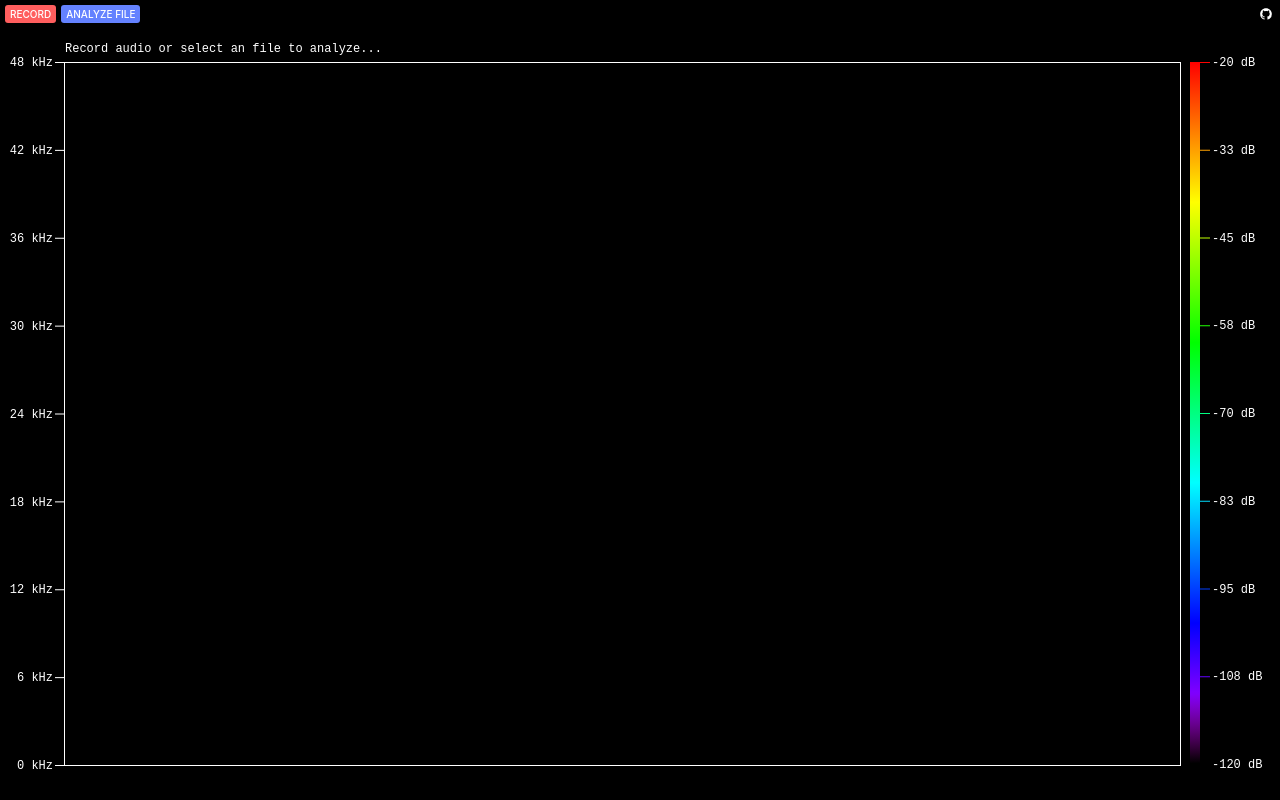
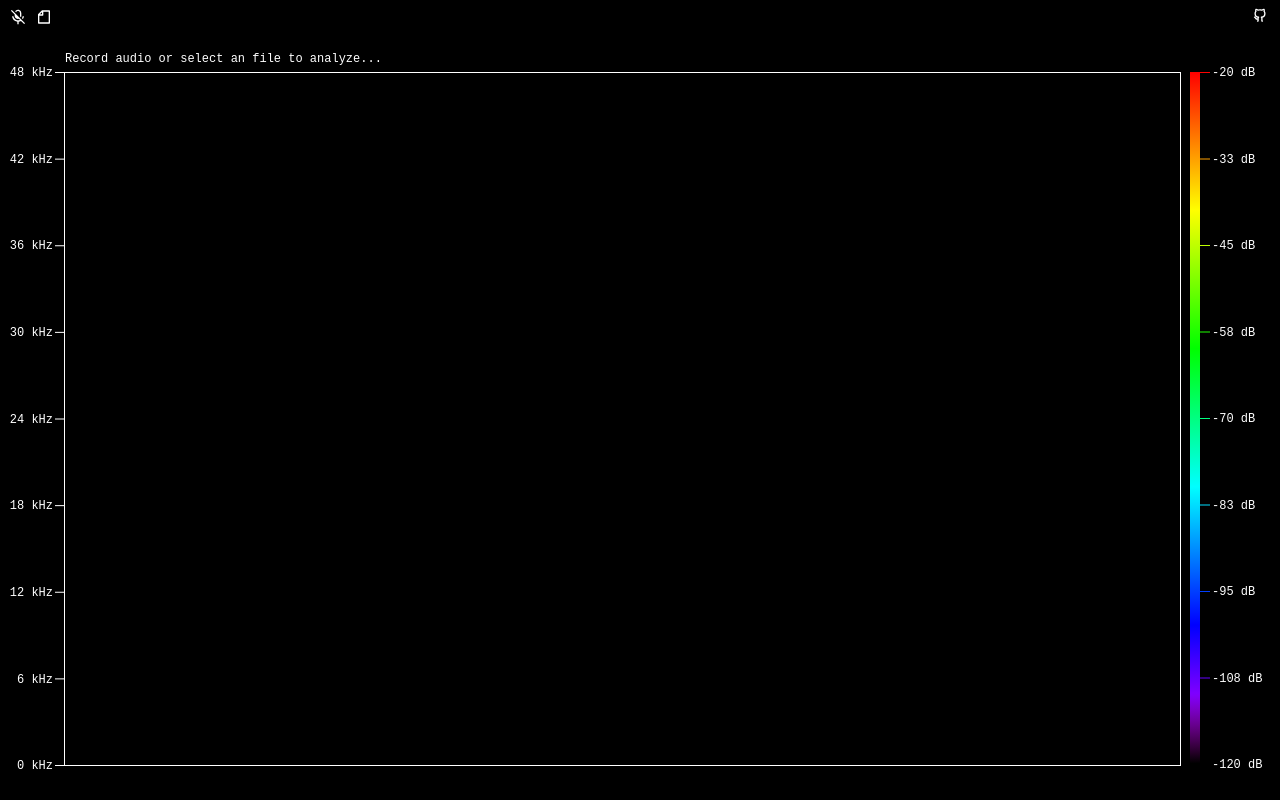
Before and after one commit to simonwep/spectrum, a Preact app: page / in a window 1280 px wide. Built offline with nearby package versions, Linux system fonts and the light colour scheme.

Commit message:
Clean up icons and global state management

```diff
--- a/src/app/components/header/Header.module.scss
+++ b/src/app/components/header/Header.module.scss
@@ -1,53 +1,19 @@
 .header {
     display: flex;
-    grid-gap: 5px;
-    padding: 5px;
+    grid-gap: 10px;
+    padding: 5px 10px;
 
     > button, a {
+        display: flex;
+        align-items: center;
         all: unset;
         color: white;
         font-size: 10px;
         font-weight: 500;
-        padding: 3px 5px;
+        height: 24px;
         border-radius: 3px;
         cursor: pointer;
         text-transform: uppercase;
-    }
-}
-
-button.startStop {
-    background: var(--btn-start-stop);
-
-    &:hover {
-        background: var(--btn-start-stop-hover);
-    }
-
-    &:focus {
-        box-shadow: var(--btn-start-stop-focus-shadow);
-    }
-}
-
-button.file {
-    background: var(--btn-file);
-
-    &:hover {
-        background: var(--btn-file-hover);
-    }
-
-    &:focus {
-        box-shadow: var(--btn-file-focus-shadow);
-    }
-}
-
-button.realtime {
-    background: var(--btn-realtime);
-
-    &:hover {
-        background: var(--btn-realtime-hover);
-    }
-
-    &:focus {
-        box-shadow: var(--btn-realtime-focus-shadow);
     }
 }
 
@@ -55,9 +21,4 @@ a.gitHubLink {
     margin-left: auto;
     background: transparent;
     padding: 2px;
-
-    > svg {
-        height: 100%;
-        fill: white;
-    }
 }
--- a/src/app/components/header/Header.tsx
+++ b/src/app/components/header/Header.tsx
@@ -3,18 +3,15 @@ import { useStore } from '@store';
 import { selectFile } from '@utils/selectFile';
 import { FunctionalComponent } from 'preact';
 import { useEffect, useState } from 'preact/hooks';
+import { Icon } from '../icon/Icon';
 import styles from './Header.module.scss';
 
 export const Header: FunctionalComponent = () => {
   const [recording, setRecording] = useState(false);
   const store = useStore();
 
-  const renderer = store.state.renderer?.type;
-
-  const toggleRealtime = () => {
-    store.setRenderer(
-      renderer && renderer !== 'file' ? undefined : { type: 'realtime' }
-    );
+  const reset = () => {
+    store.setRenderer(undefined);
   };
 
   const openFile = () => {
@@ -35,6 +32,8 @@ export const Header: FunctionalComponent = () => {
       } else {
         void instance.start();
       }
+    } else {
+      store.setRenderer({ type: 'realtime' });
     }
   };
 
@@ -50,28 +49,27 @@ export const Header: FunctionalComponent = () => {
 
   return (
     <div className={styles.header}>
-      {renderer === 'realtime' && (
-        <button className={styles.startStop} onClick={toggleRecording}>
-          {recording ? 'Pause' : 'Resume'}
+      <button className={styles.realtime} onClick={toggleRecording}>
+        <Icon icon={recording ? 'mic' : 'mic-off'} />
+      </button>
+
+      {store.state.renderer?.type === 'realtime' && (
+        <button className={styles.startStop} onClick={reset}>
+          <Icon icon="reset" />
         </button>
       )}
 
-      <button className={styles.realtime} onClick={toggleRealtime}>
-        {renderer === 'realtime' ? 'Reset' : 'Record'}
-      </button>
-
       <button className={styles.file} onClick={openFile}>
-        ANALYZE FILE
+        <Icon
+          icon={store.state.renderer?.type === 'file' ? 'file-music' : 'file'}
+        />
       </button>
 
       <a
         href="https://github.com/Simonwep/spectrum"
         className={styles.gitHubLink}
       >
-        <svg xmlns="http://www.w3.org/2000/svg" viewBox="0 0 24 24">
-          <path fill="none" d="M0 0h24v24H0z" />
-          <path d="M12 2C6.475 2 2 6.475 2 12a9.994 9.994 0 0 0 6.838 9.488c.5.087.687-.213.687-.476 0-.237-.013-1.024-.013-1.862-2.512.463-3.162-.612-3.362-1.175-.113-.288-.6-1.175-1.025-1.413-.35-.187-.85-.65-.013-.662.788-.013 1.35.725 1.538 1.025.9 1.512 2.338 1.087 2.912.825.088-.65.35-1.087.638-1.337-2.225-.25-4.55-1.113-4.55-4.938 0-1.088.387-1.987 1.025-2.688-.1-.25-.45-1.275.1-2.65 0 0 .837-.262 2.75 1.026a9.28 9.28 0 0 1 2.5-.338c.85 0 1.7.112 2.5.337 1.912-1.3 2.75-1.024 2.75-1.024.55 1.375.2 2.4.1 2.65.637.7 1.025 1.587 1.025 2.687 0 3.838-2.337 4.688-4.562 4.938.362.312.675.912.675 1.85 0 1.337-.013 2.412-.013 2.75 0 .262.188.574.688.474A10.016 10.016 0 0 0 22 12c0-5.525-4.475-10-10-10z" />
-        </svg>
+        <Icon icon="github" />
       </a>
     </div>
   );
--- /dev/null
+++ b/src/app/components/icon/Icon.module.scss
@@ -0,0 +1,11 @@
+.icon {
+    display: flex;
+    width: 16px;
+    height: 16px;
+
+    > svg {
+        fill: white;
+        height: 100%;
+        width: 100%;
+    }
+}
--- /dev/null
+++ b/src/app/components/icon/Icon.tsx
@@ -0,0 +1,11 @@
+import { icons } from './icons';
+import { FunctionalComponent } from 'preact';
+import styles from './Icon.module.scss';
+
+interface Props {
+  icon: keyof typeof icons;
+}
+
+export const Icon: FunctionalComponent<Props> = (props) => (
+  <span className={styles.icon}>{icons[props.icon]}</span>
+);
--- /dev/null
+++ b/src/app/components/icon/icons.tsx
@@ -0,0 +1,55 @@
+export const icons = {
+  mic: (
+    <svg xmlns="http://www.w3.org/2000/svg" viewBox="0 0 24 24">
+      <path fill="none" d="M0 0h24v24H0z" />
+      <path d="M12 3a3 3 0 0 0-3 3v4a3 3 0 0 0 6 0V6a3 3 0 0 0-3-3zm0-2a5 5 0 0 1 5 5v4a5 5 0 0 1-10 0V6a5 5 0 0 1 5-5zM3.055 11H5.07a7.002 7.002 0 0 0 13.858 0h2.016A9.004 9.004 0 0 1 13 18.945V23h-2v-4.055A9.004 9.004 0 0 1 3.055 11z" />
+    </svg>
+  ),
+  'mic-off': (
+    <svg xmlns="http://www.w3.org/2000/svg" viewBox="0 0 24 24">
+      <path fill="none" d="M0 0h24v24H0z" />
+      <path d="M16.425 17.839A8.941 8.941 0 0 1 13 18.945V23h-2v-4.055A9.004 9.004 0 0 1 3.055 11H5.07a7.002 7.002 0 0 0 9.87 5.354l-1.551-1.55A5 5 0 0 1 7 10V8.414L1.393 2.808l1.415-1.415 19.799 19.8-1.415 1.414-4.767-4.768zm-7.392-7.392l2.52 2.52a3.002 3.002 0 0 1-2.52-2.52zm10.342 4.713l-1.443-1.442c.509-.81.856-1.73.997-2.718h2.016a8.95 8.95 0 0 1-1.57 4.16zm-2.91-2.909l-1.548-1.548c.054-.226.083-.46.083-.703V6a3 3 0 0 0-5.818-1.032L7.686 3.471A5 5 0 0 1 17 6v4a4.98 4.98 0 0 1-.534 2.251z" />
+    </svg>
+  ),
+  play: (
+    <svg xmlns="http://www.w3.org/2000/svg" viewBox="0 0 24 24">
+      <path fill="none" d="M0 0h24v24H0z" />
+      <path d="M12 22C6.477 22 2 17.523 2 12S6.477 2 12 2s10 4.477 10 10-4.477 10-10 10zm0-2a8 8 0 1 0 0-16 8 8 0 0 0 0 16zM10.622 8.415l4.879 3.252a.4.4 0 0 1 0 .666l-4.88 3.252a.4.4 0 0 1-.621-.332V8.747a.4.4 0 0 1 .622-.332z" />
+    </svg>
+  ),
+  pause: (
+    <svg
+      xmlns="http://www.w3.org/2000/svg"
+      viewBox="0 0 24 24"
+      width="24"
+      height="24"
+    >
+      <path fill="none" d="M0 0h24v24H0z" />
+      <path d="M12 22C6.477 22 2 17.523 2 12S6.477 2 12 2s10 4.477 10 10-4.477 10-10 10zm0-2a8 8 0 1 0 0-16 8 8 0 0 0 0 16zM9 9h2v6H9V9zm4 0h2v6h-2V9z" />
+    </svg>
+  ),
+  reset: (
+    <svg xmlns="http://www.w3.org/2000/svg" viewBox="0 0 24 24">
+      <path fill="none" d="M0 0h24v24H0z" />
+      <path d="M18.537 19.567A9.961 9.961 0 0 1 12 22C6.477 22 2 17.523 2 12S6.477 2 12 2s10 4.477 10 10c0 2.136-.67 4.116-1.81 5.74L17 12h3a8 8 0 1 0-2.46 5.772l.997 1.795z" />
+    </svg>
+  ),
+  file: (
+    <svg xmlns="http://www.w3.org/2000/svg" viewBox="0 0 24 24">
+      <path fill="none" d="M0 0h24v24H0z" />
+      <path d="M9 2.003V2h10.998C20.55 2 21 2.455 21 2.992v18.016a.993.993 0 0 1-.993.992H3.993A1 1 0 0 1 3 20.993V8l6-5.997zM5.83 8H9V4.83L5.83 8zM11 4v5a1 1 0 0 1-1 1H5v10h14V4h-8z" />
+    </svg>
+  ),
+  'file-music': (
+    <svg xmlns="http://www.w3.org/2000/svg" viewBox="0 0 24 24">
+      <path fill="none" d="M0 0h24v24H0z" />
+      <path d="M16 8v2h-3v4.5a2.5 2.5 0 1 1-2-2.45V8h4V4H5v16h14V8h-3zM3 2.992C3 2.444 3.447 2 3.999 2H16l5 5v13.993A1 1 0 0 1 20.007 22H3.993A1 1 0 0 1 3 21.008V2.992z" />
+    </svg>
+  ),
+  github: (
+    <svg xmlns="http://www.w3.org/2000/svg" viewBox="0 0 24 24">
+      <path fill="none" d="M0 0h24v24H0z" />
+      <path d="M5.883 18.653c-.3-.2-.558-.455-.86-.816a50.32 50.32 0 0 1-.466-.579c-.463-.575-.755-.84-1.057-.949a1 1 0 0 1 .676-1.883c.752.27 1.261.735 1.947 1.588-.094-.117.34.427.433.539.19.227.33.365.44.438.204.137.587.196 1.15.14.023-.382.094-.753.202-1.095C5.38 15.31 3.7 13.396 3.7 9.64c0-1.24.37-2.356 1.058-3.292-.218-.894-.185-1.975.302-3.192a1 1 0 0 1 .63-.582c.081-.024.127-.035.208-.047.803-.123 1.937.17 3.415 1.096A11.731 11.731 0 0 1 12 3.315c.912 0 1.818.104 2.684.308 1.477-.933 2.613-1.226 3.422-1.096.085.013.157.03.218.05a1 1 0 0 1 .616.58c.487 1.216.52 2.297.302 3.19.691.936 1.058 2.045 1.058 3.293 0 3.757-1.674 5.665-4.642 6.392.125.415.19.879.19 1.38a300.492 300.492 0 0 1-.012 2.716 1 1 0 0 1-.019 1.958c-1.139.228-1.983-.532-1.983-1.525l.002-.446.005-.705c.005-.708.007-1.338.007-1.998 0-.697-.183-1.152-.425-1.36-.661-.57-.326-1.655.54-1.752 2.967-.333 4.337-1.482 4.337-4.66 0-.955-.312-1.744-.913-2.404a1 1 0 0 1-.19-1.045c.166-.414.237-.957.096-1.614l-.01.003c-.491.139-1.11.44-1.858.949a1 1 0 0 1-.833.135A9.626 9.626 0 0 0 12 5.315c-.89 0-1.772.119-2.592.35a1 1 0 0 1-.83-.134c-.752-.507-1.374-.807-1.868-.947-.144.653-.073 1.194.092 1.607a1 1 0 0 1-.189 1.045C6.016 7.89 5.7 8.694 5.7 9.64c0 3.172 1.371 4.328 4.322 4.66.865.097 1.201 1.177.544 1.748-.192.168-.429.732-.429 1.364v3.15c0 .986-.835 1.725-1.96 1.528a1 1 0 0 1-.04-1.962v-.99c-.91.061-1.662-.088-2.254-.485z" />
+    </svg>
+  ),
+};
--- a/src/store/index.ts
+++ b/src/store/index.ts
@@ -25,22 +25,21 @@ export interface State {
   rendererInstance: RendererInstance;
 }
 
-let state: State = {
+const INITIAL_STATE: State = {
   renderer: undefined,
   rendererInstance: undefined,
 };
 
-const hooks: Set<StateUpdater<Record<string, never>>> = new Set();
+const hooks: Set<StateUpdater<State>> = new Set();
 const setState = (next: State) => {
-  state = next;
-  hooks.forEach((render) => render({}));
+  hooks.forEach((render) => render(next));
 };
 
 export const useStore = () => {
-  const [, update] = useState({});
+  const [state, update] = useState(INITIAL_STATE);
 
   const setRenderer = (renderer: RenderType) =>
-    setState({ ...state, renderer });
+    setState({ ...state, renderer, rendererInstance: undefined });
 
   const setRendererInstance = (rendererInstance: RendererInstance) =>
     setState({ ...state, rendererInstance });
```
Also changed, not shown: 1 other file (tests, documents, lock files or other folders).
